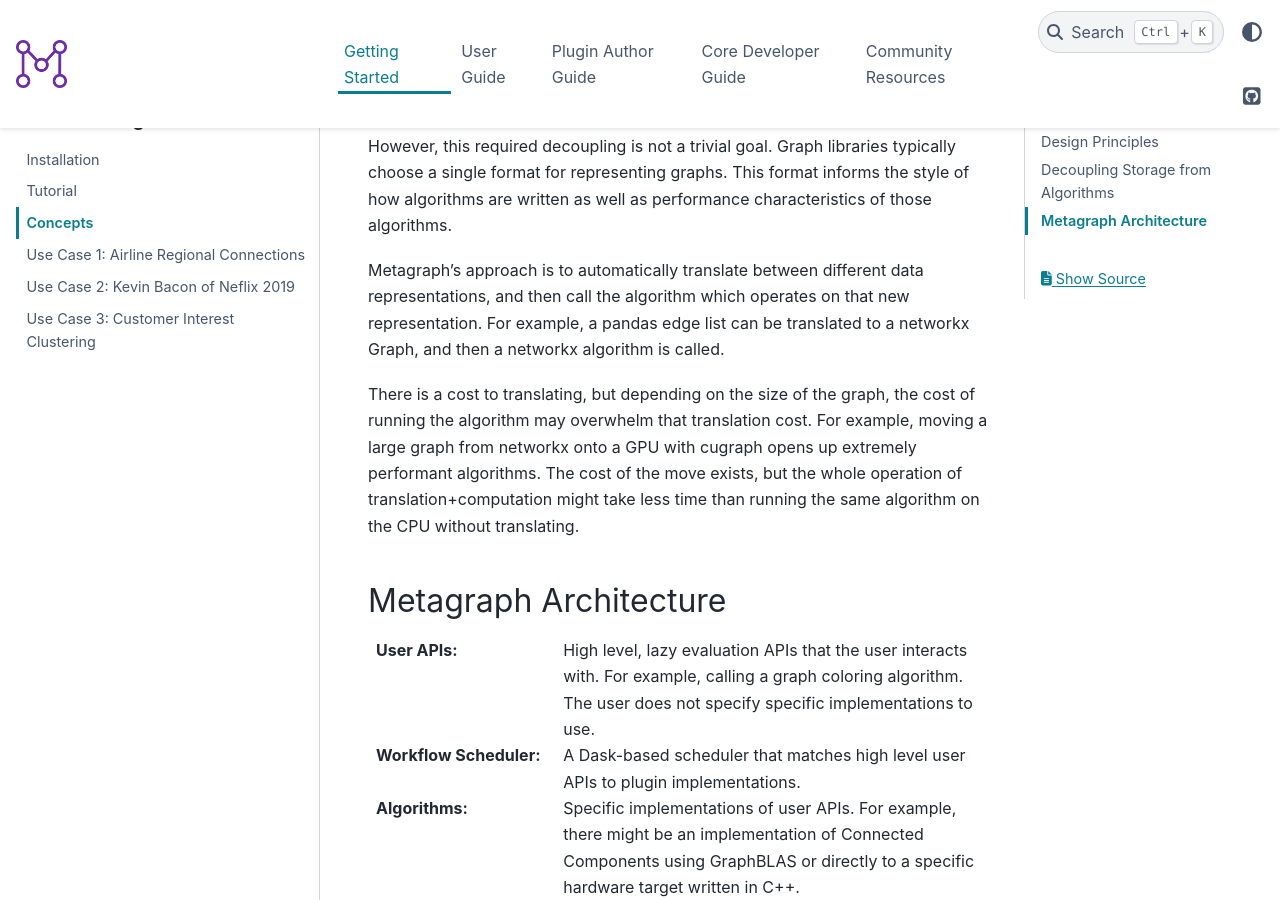
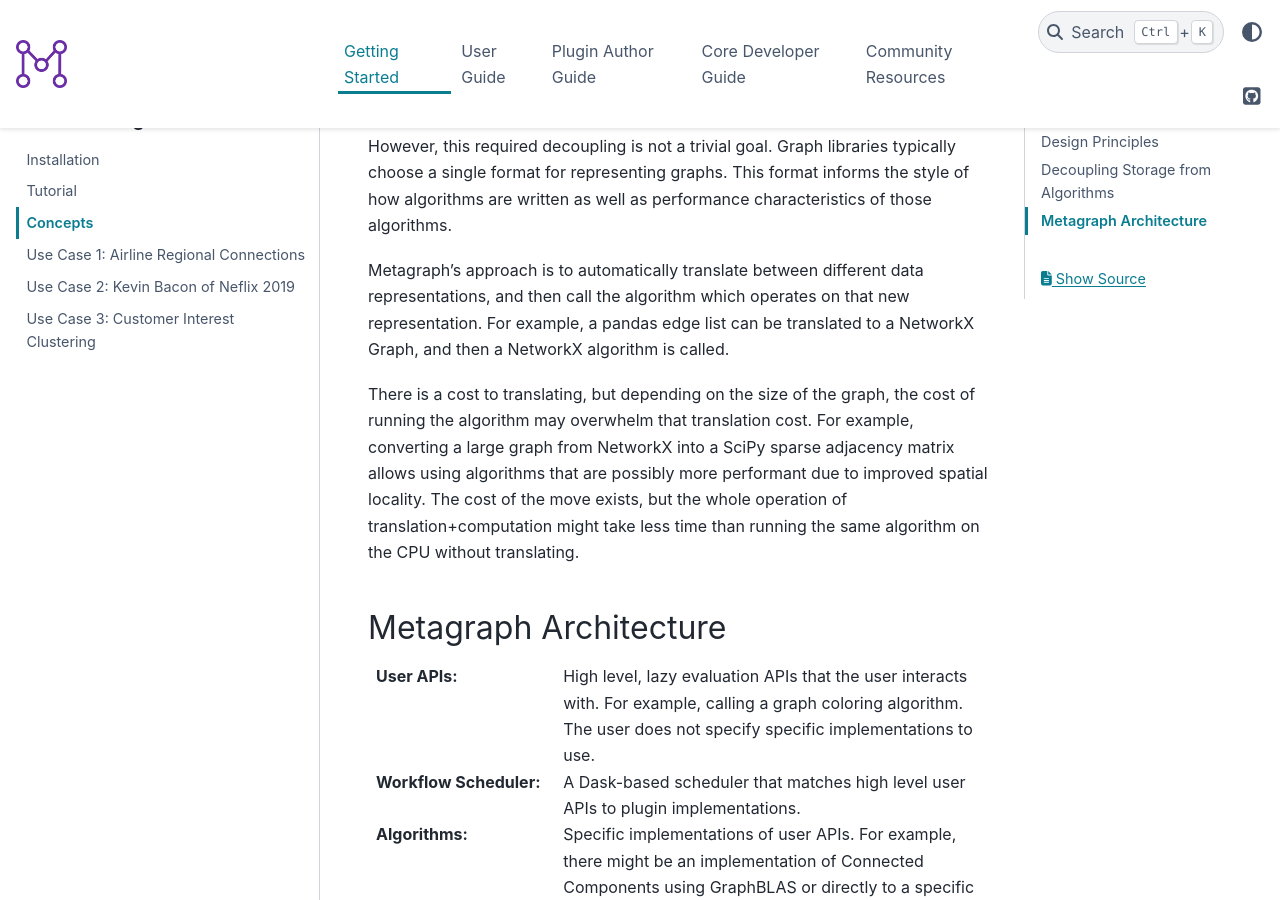
Before and after one commit to metagraph-dev/metagraph, a Sphinx documentation site: the page built from docs/getting_started/concepts.rst, in a window 1280 px wide and 900 px high, scrolled down 826 px. Built offline with Sphinx 7.4.7 and the PyData theme 0.15.4, drawn with Linux system fonts in a browser that asks for light colours.

Commit message:
Replace GPU library example with SciPy example in "Concepts" tutorial
This commit removes an example that references a specific GPU graph library.

This commit replaces it with an example of sparse adjacency matrices.

```diff
--- a/docs/getting_started/concepts.rst
+++ b/docs/getting_started/concepts.rst
@@ -32,14 +32,15 @@ written as well as performance characteristics of those algorithms.
 
 Metagraph's approach is to automatically translate between different data representations,
 and then call the algorithm which operates on that new representation. For example, a
-pandas edge list can be translated to a networkx Graph, and then a networkx algorithm is
+pandas edge list can be translated to a NetworkX Graph, and then a NetworkX algorithm is
 called.
 
 There is a cost to translating, but depending on the size of the graph, the cost of running
-the algorithm may overwhelm that translation cost. For example, moving a large graph from
-networkx onto a GPU with cugraph opens up extremely performant algorithms. The cost of the
-move exists, but the whole operation of translation+computation might take less time than
-running the same algorithm on the CPU without translating.
+the algorithm may overwhelm that translation cost. For example, converting a large graph from
+NetworkX into a SciPy sparse adjacency matrix allows using algorithms that are possibly more
+performant due to improved spatial locality. The cost of the move exists, but the whole operation
+of translation+computation might take less time than running the same algorithm on the CPU
+without translating.
 
 
 Metagraph Architecture
```
